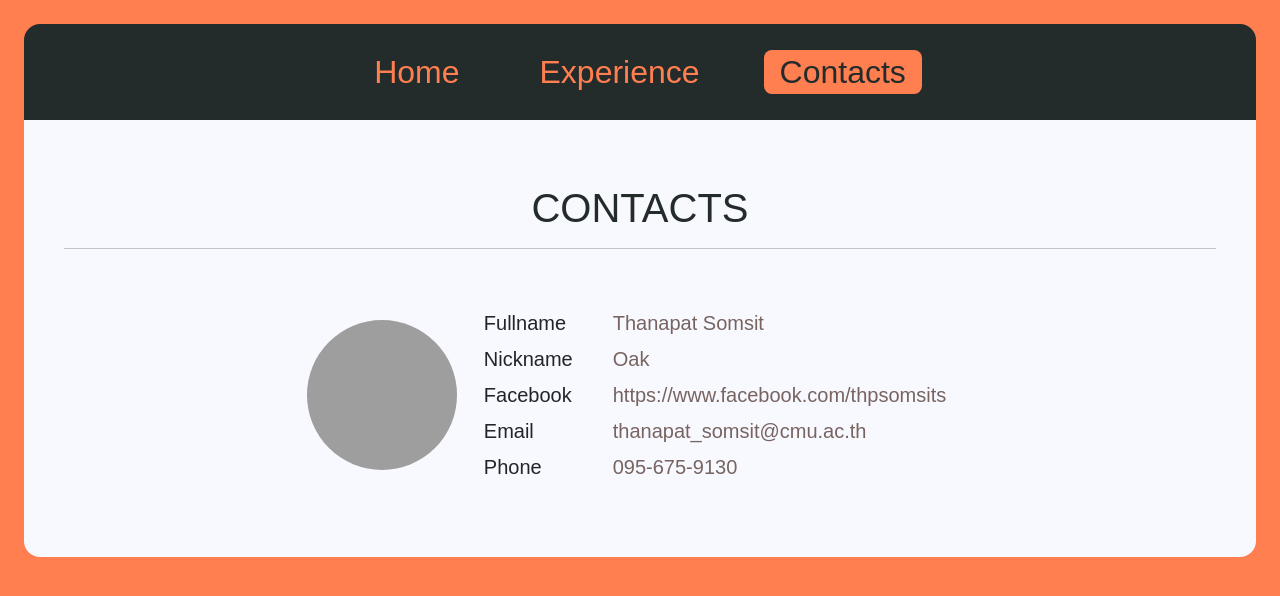
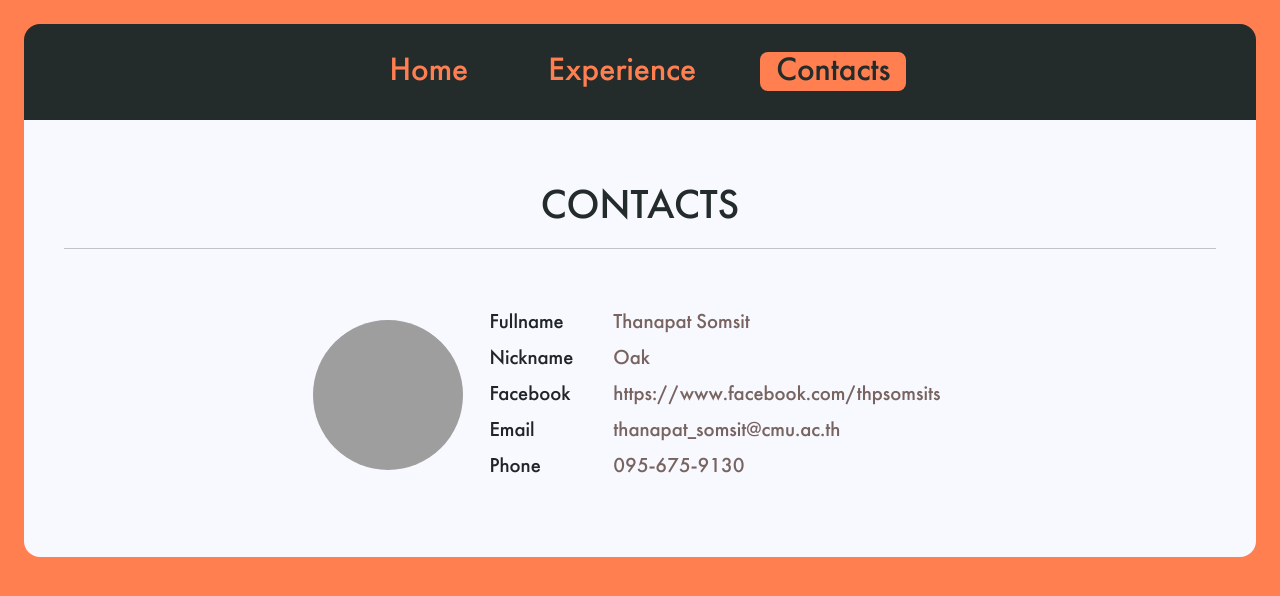
Before and after one commit to cpe-cmu-261207/lab-01-0639Quercus, a plain HTML site: page contacts.html in a window 1280 px wide. Drawn offline with nearby package versions, Linux system fonts and the light colour scheme; grey boxes are pictures that could not be loaded.

Commit message:
Debugging style.css (All texts are now shown in custom font)

```diff
--- a/style.css
+++ b/style.css
@@ -1,25 +1,30 @@
+@font-face {
+  font-family: Futura;
+  src: url(@resources/FuturaFuturisC.ttf);
+}
+
 body {
   background-color: #ff7f50;
 }
 
 p {
-  font-family: FuturaFuturisC, sans-serif;
+  font-family: Futura, sans-serif;
   font-size: large;
   color: #776460;
 }
 
 h1 {
-  font-family: FuturaFuturisC, sans-serif;
+  font-family: Futura, sans-serif;
   color: #232b2b;
 }
 
 h5 {
-  font-family: FuturaFuturisC, sans-serif;
+  font-family: Futura, sans-serif;
   color: #232b2b;
 }
 
 a {
-  font-family: FuturaFuturisC, sans-serif;
+  font-family: Futura, sans-serif;
   text-decoration: none;
   color: #232b2b;
   transition: 0.2s;
@@ -30,6 +35,7 @@ a {
   border-top-right-radius: 1rem;
   border-bottom-left-radius: 1rem;
   border-bottom-right-radius: 1rem;
+  background-color: white;
   max-width: 850px;
   max-height: 200px;
 }
@@ -56,27 +62,27 @@ a {
 
 .navButton {
   font-size: 32px;
-  font-family: FuturaFuturisC, sans-serif;
+  font-family: Futura, sans-serif;
   color: #ff7f50;
 }
 
 .navButton:hover {
   font-size: 32px;
-  font-family: FuturaFuturisC, sans-serif;
+  font-family: Futura, sans-serif;
   color: #f8f8ff;
 }
 
 .navButtonShown {
   font-size: 32px;
   background-color: #ff7f50;
-  font-family: FuturaFuturisC, sans-serif;
+  font-family: Futura, sans-serif;
   color: #232b2b;
 }
 
 .navButtonShown:hover {
   font-size: 32px;
   background-color: #ff7f50;
-  font-family: FuturaFuturisC, sans-serif;
+  font-family: Futura, sans-serif;
   color: #f8f8ff;
 }
 
@@ -91,12 +97,12 @@ a {
 }
 
 .outerLink {
-  font-family: FuturaFuturisC, sans-serif;
+  font-family: Futura, sans-serif;
   color: #776460;
 }
 
 .outerLink:hover {
-  font-family: FuturaFuturisC, sans-serif;
+  font-family: Futura, sans-serif;
   color: #232b2b;
   transition: 0.2s;
 }
@@ -106,7 +112,7 @@ th {
   font-weight: normal;
   padding: 3px;
   padding-right: 20px;
-  font-family: FuturaFuturisC, sans-serif;
+  font-family: Futura, sans-serif;
   text-align: left;
 }
 
@@ -115,5 +121,5 @@ td {
   font-size: 20px;
   padding: 3px;
   padding-left: 20px;
-  font-family: FuturaFuturisC, sans-serif;
+  font-family: Futura, sans-serif;
 }
```
